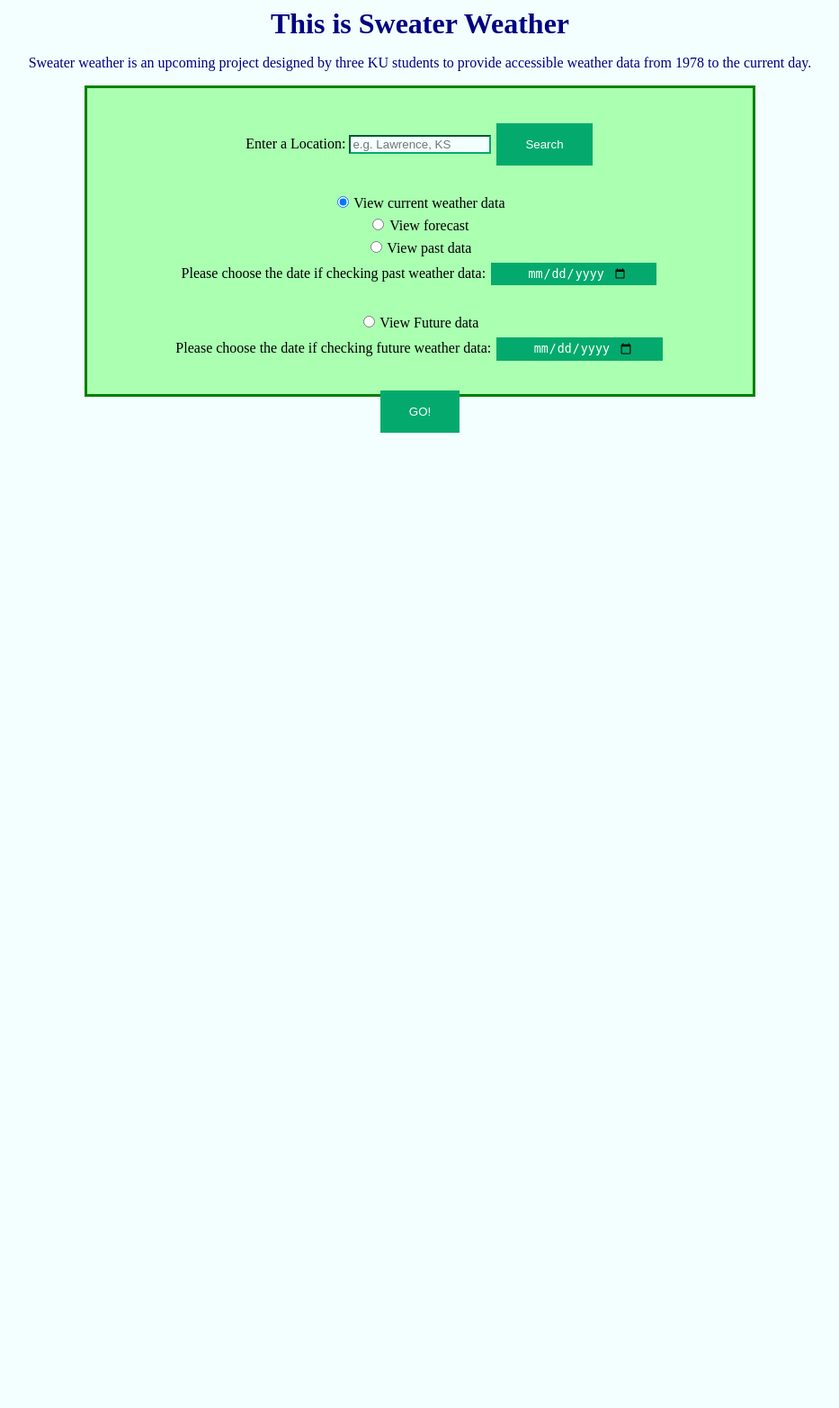
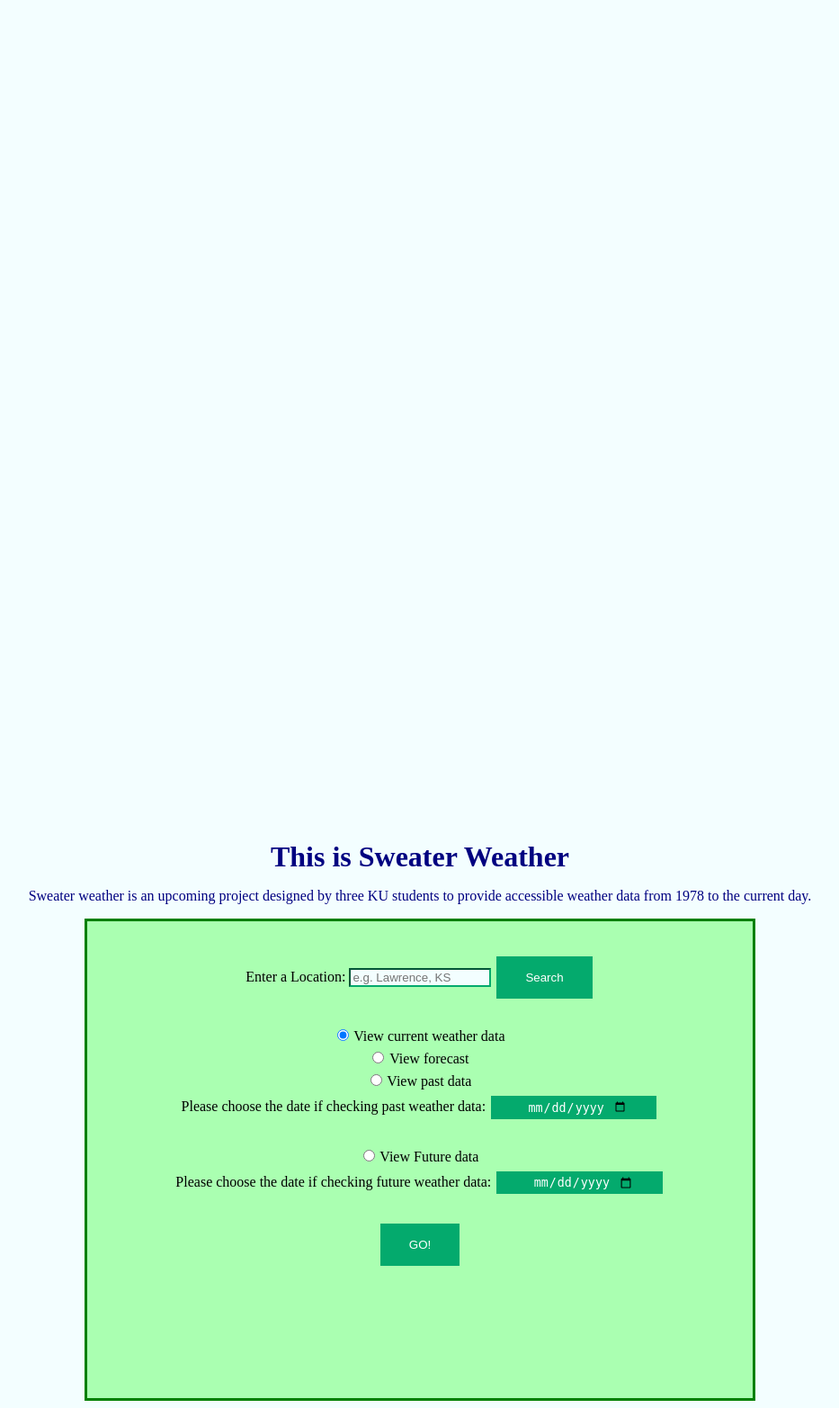
Before and after one commit to Xavanion/SweaterWeather, a Python web app: template templates/index.html in a window 1280 px wide; the page is wider, and only the part inside the window is pictured. Shown: that part at 90% size, without its empty margins (173-1106 px from the left). Before the commit the page ends 481 px from the top of that part, so only its background shows below. Run offline with Jinja, Linux system fonts and the light colour scheme; the template is opened without the code that fills it, so the values that code supplies are empty.

Commit message:
Html/CSS changes

```diff
--- a/app.py
+++ b/app.py
@@ -2,7 +2,7 @@ from __future__ import print_function
 from swagger_client.rest import ApiException
 from pprint import pprint
 import geocoder, swagger_client, json, flask, sqlite3, datetime
-from read_json import Read
+#from read_json import Read
 
 
 # Configure API key authorization: ApiKeyAuth
@@ -113,7 +113,7 @@ def forecast(location):
 def site():
     # Make Flask App
     app = flask.Flask(__name__)
-    @app.route('/', methods=['POST'])
+    @app.route('/', methods=['GET', 'POST'])
     def index():
         # Takes form method post with name city and sets that equal to city name
         # Thinking of passing cityname to insert_record for sql database for later email list/recommendations
--- a/static/SweaterWeather.css
+++ b/static/SweaterWeather.css
@@ -1,6 +1,7 @@
 body {
   background-color: rgb(243, 254, 255);
 }
+
 
 h1 {
   color: navy;
@@ -16,9 +17,18 @@ p {
   color: navy;
 }
 
+.container{
+  width: 100%;
+  min-height: 100vh;
+  padding: 5%;
+  background-image: linear-gradient(rgba(0,8,51,0.9), rgba(0,8,51,0.9), url(/assets/background.png));
+  background-position: center;
+  background-size: cover;
+}
+
 .formSubmission {
 background-color: rgb(170, 255, 177);
-height: 310px;
+height: 500px;
 width: 600px;
 margin: auto;
 padding-top: 15px;
@@ -34,7 +44,7 @@ line-height: 20px;
   width: 600px; /* Can be in percentage also. */
   height: auto;
   margin: 0 auto;
-  padding: 0px;
+  padding: 0;
   position: relative;
   line-height: 25px;
   padding-top: 20px;
--- a/templates/index.html
+++ b/templates/index.html
@@ -7,6 +7,9 @@
 		<link rel="stylesheet" type= "text/css" href="{{ url_for('static', filename='SweaterWeather.css') }}">
 	</head>
 	<body>
+		<div class="container">
+
+		</div>
 		<h1>This is Sweater Weather</h1>
 		<p>Sweater weather is an upcoming project designed by three KU students to
 			provide accessible weather data from 1978 to the current day.</p>
```
Also changed, not shown: assets/background.png (added).
